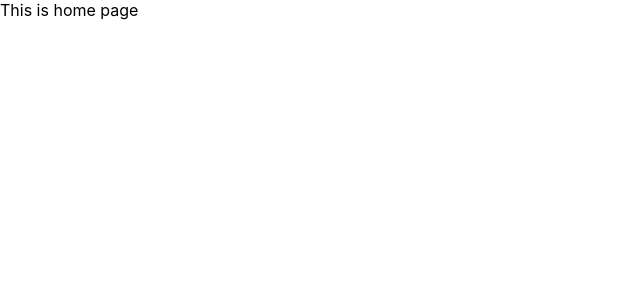
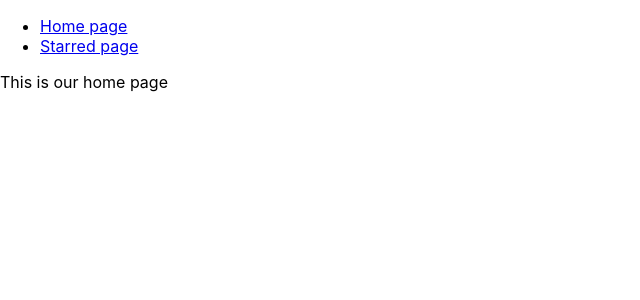
Before and after one commit to PranjalG/Box-office, a React (Create React App) app: page / in a window 1280 px wide. Shown: the top 300 px of the page, without its empty margins (0-640 px from the left). Built offline with nearby package versions, Linux system fonts and the light colour scheme.

Commit message:
added navbar and page components

```diff
--- a/src/App.js
+++ b/src/App.js
@@ -1,19 +1,25 @@
 import React from 'react';
 import { Switch, Route } from 'react-router-dom';
+import Navs from './components/Navs';
+import Home from './pages/Home';
+import Starred from './pages/Starred';
 
 function App() {
   return (
+    <div>
+      <Navs> </Navs>
       <Switch>
         <Route exact path="/">
-        This is home page
+          <Home />
         </Route>
 
         <Route exact path="/starred">
-        This is starred page
+          <Starred />
         </Route>
 
         <Route>This is 404 page</Route>
       </Switch>
+    </div>
   );
 }
 
--- /dev/null
+++ b/src/components/Navs.js
@@ -0,0 +1,29 @@
+import React from 'react';
+import { Link } from 'react-router-dom';
+
+const LINKS = [
+  {
+    to: '/',
+    text: 'Home page',
+  },
+  {
+    to: '/starred',
+    text: 'Starred page',
+  },
+];
+
+function Navs() {
+  return (
+    <div>
+      <ul>
+        {LINKS.map(item => (
+          <li key={item.to}>
+            <Link to={item.to}>{item.text}</Link>
+          </li>
+        ))}
+      </ul>
+    </div>
+  );
+}
+
+export default Navs;
--- /dev/null
+++ b/src/pages/Home.js
@@ -0,0 +1,7 @@
+import React from 'react';
+
+function Home() {
+  return <div>This is our home page</div>;
+}
+
+export default Home;
--- /dev/null
+++ b/src/pages/Starred.js
@@ -0,0 +1,7 @@
+import React from 'react';
+
+function Starred() {
+  return <div>This is our starred page</div>;
+}
+
+export default Starred;
```
Also changed, not shown: 2 other files (tests, documents, lock files or other folders). Lines whose indentation alone changed are shown as unchanged.
